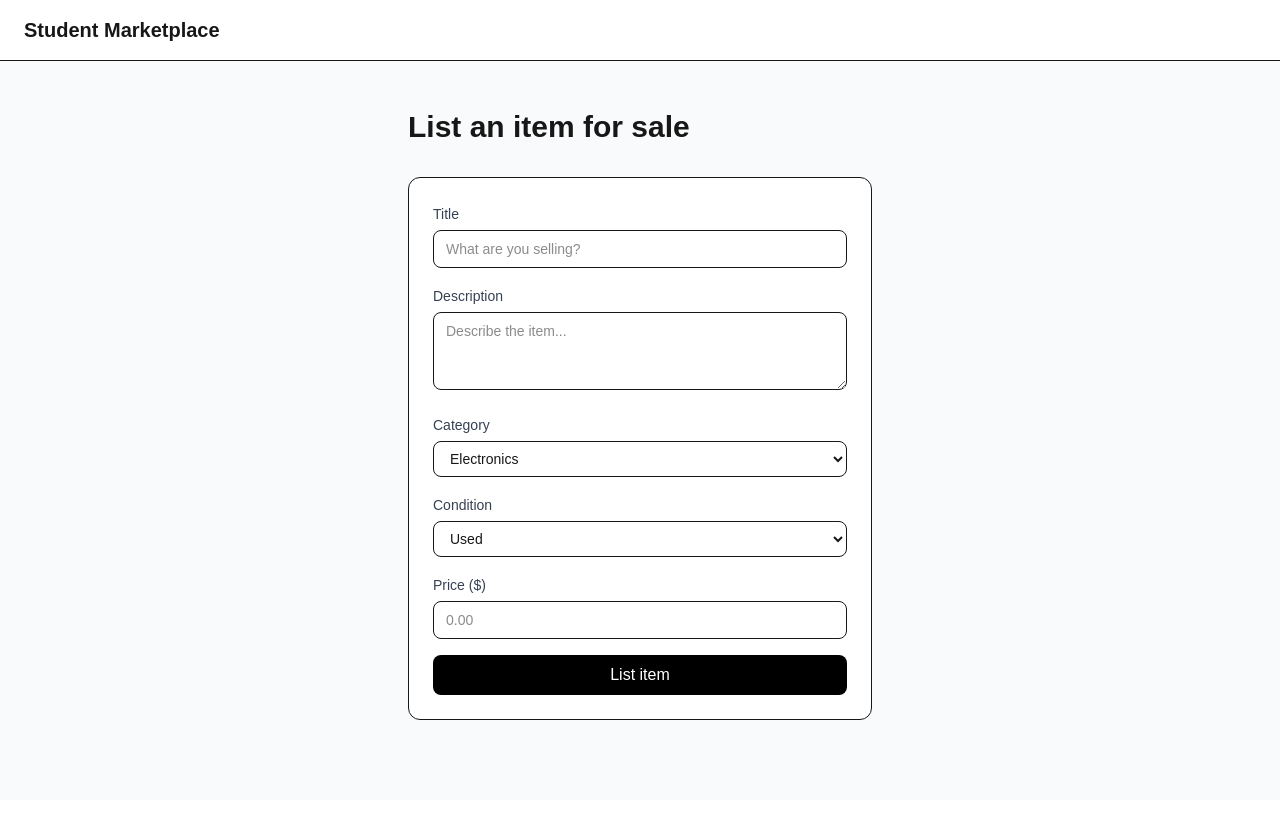
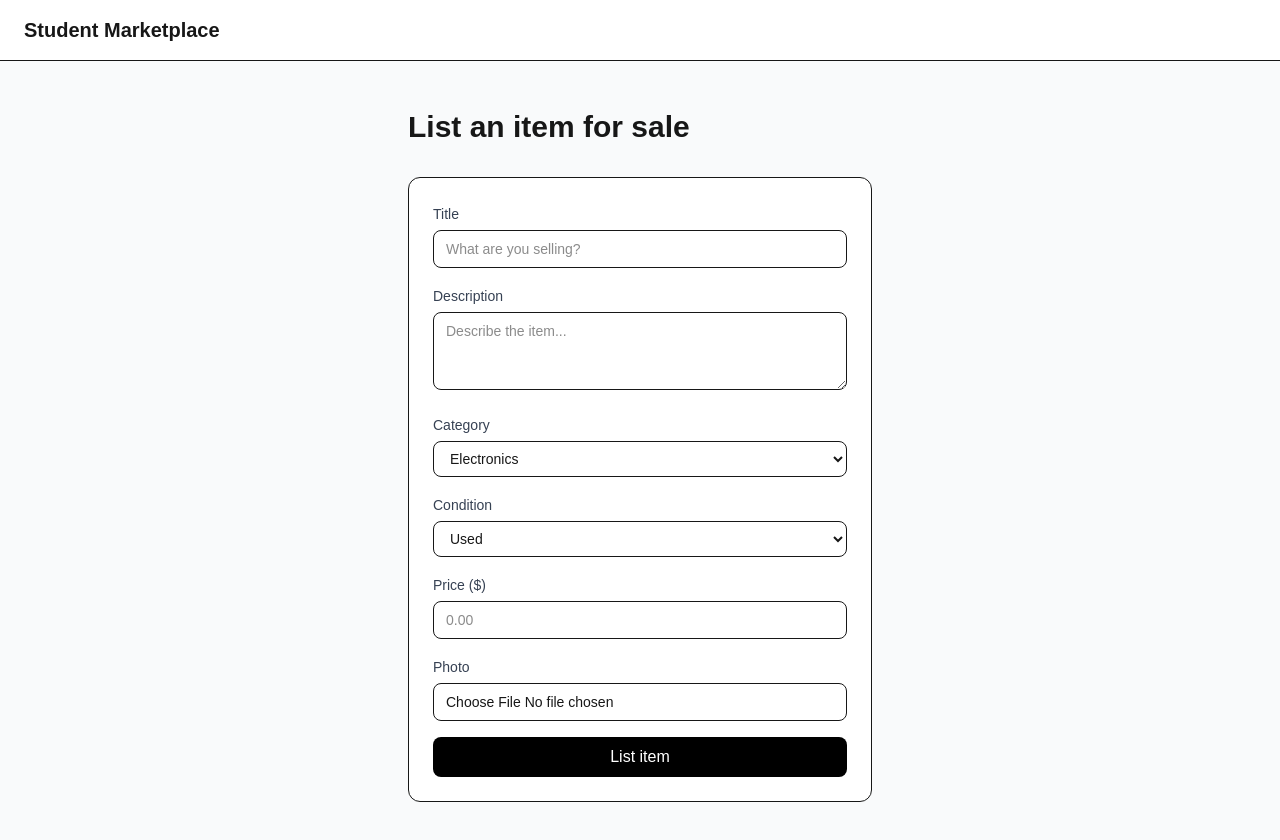
Before and after one commit to Chumbert3/student-marketplace, a Next.js app: page /sell-item in a window 1280 px wide. Shown: the top 840 px of the page. Before the commit the page ends 800 px from the top, so only its background shows below. Built offline with nearby package versions, Linux system fonts and the light colour scheme; no server answers.

Commit message:
add image uploads to buy and sell

```diff
--- a/app/items/page.tsx
+++ b/app/items/page.tsx
@@ -17,7 +17,11 @@ export default async function ItemsPage() {
         <div className="grid grid-cols-1 sm:grid-cols-2 md:grid-cols-3 gap-6">
           {items?.map((item) => (
             <div key={item.id} className="bg-white rounded-xl border p-4 hover:shadow-md transition">
-              <div className="bg-gray-100 rounded-lg h-40 mb-4"/>
+              {item.image_url ? (
+                <img src={item.image_url} alt={item.title} className="rounded-lg h-40 w-full object-cover mb-4"/>
+              ) : (
+                <div className="bg-gray-100 rounded-lg h-40 mb-4"/>
+              )}
               <div className="flex justify-between items-start">
                 <h3 className="font-semibold">{item.title}</h3>
                 <span className="text-xs bg-gray-100 text-gray-600 px-2 py-1 rounded-full">{item.condition}</span>
--- a/app/sell-item/page.tsx
+++ b/app/sell-item/page.tsx
@@ -10,16 +10,37 @@ export default function SellItemPage() {
   const [price, setPrice] = useState('')
   const [category, setCategory] = useState('Electronics')
   const [condition, setCondition] = useState('Used')
+  const [image, setImage] = useState<File | null>(null)
   const [loading, setLoading] = useState(false)
 
   async function handleSubmit() {
     setLoading(true)
+    let image_url = ''
+
+    if (image) {
+      const fileExt = image.name.split('.').pop()
+      const fileName = `${Date.now()}.${fileExt}`
+      const { data, error } = await supabase.storage
+        .from('images')
+        .upload(fileName, image, {
+          cacheControl: '3600',
+          upsert: false,
+          contentType: image.type
+        })
+      if (data) {
+        const { data: urlData } = supabase.storage.from('images').getPublicUrl(fileName)
+        image_url = urlData.publicUrl
+      }
+      if (error) console.log('Upload error:', error)
+    }
+
     await supabase.from('items').insert({
       title,
       description,
       price: parseFloat(price),
       category,
       condition,
+      image_url,
     })
     setLoading(false)
     router.push('/items')
@@ -97,6 +118,16 @@ export default function SellItemPage() {
             />
           </div>
 
+          <div>
+            <label className="text-sm font-medium text-gray-700">Photo</label>
+            <input
+              className="mt-1 w-full border rounded-lg px-3 py-2 text-sm"
+              type="file"
+              accept="image/*"
+              onChange={(e) => setImage(e.target.files?.[0] || null)}
+            />
+          </div>
+
           <button
             onClick={handleSubmit}
             disabled={loading}
```
